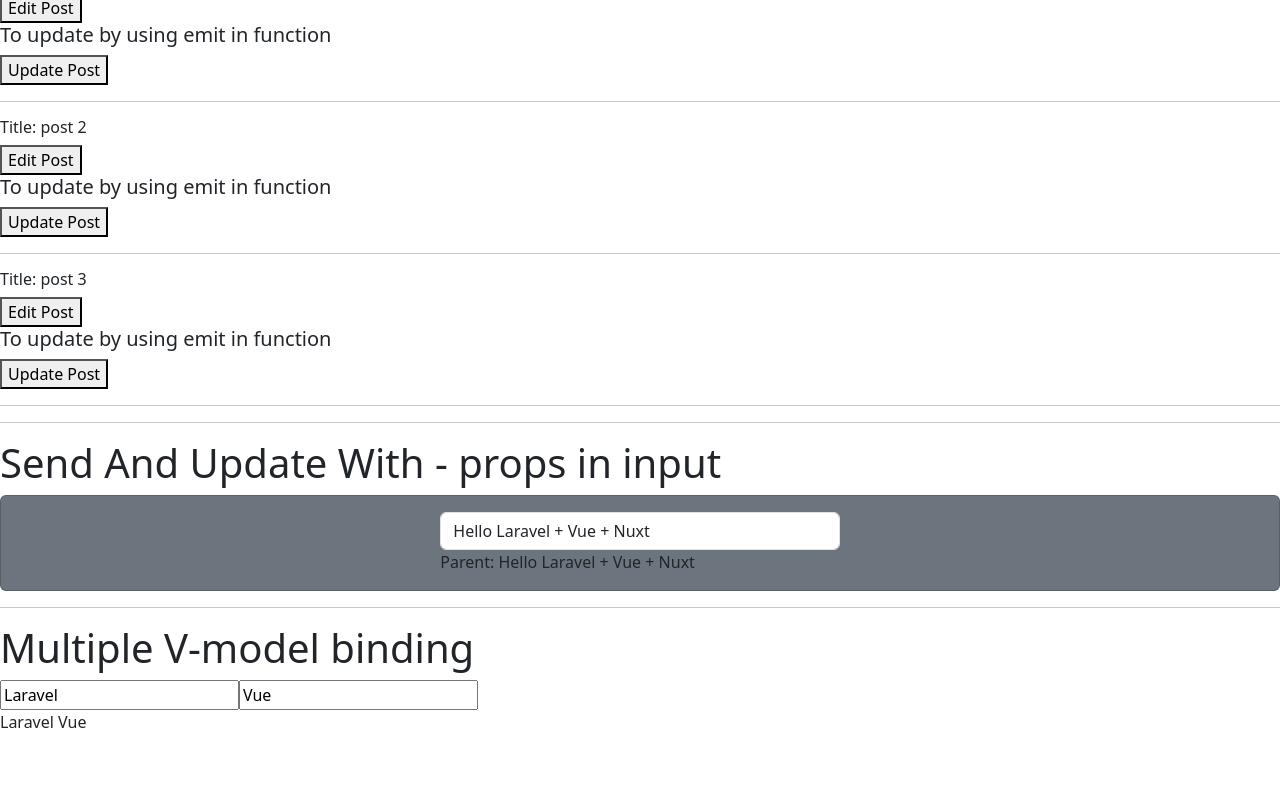
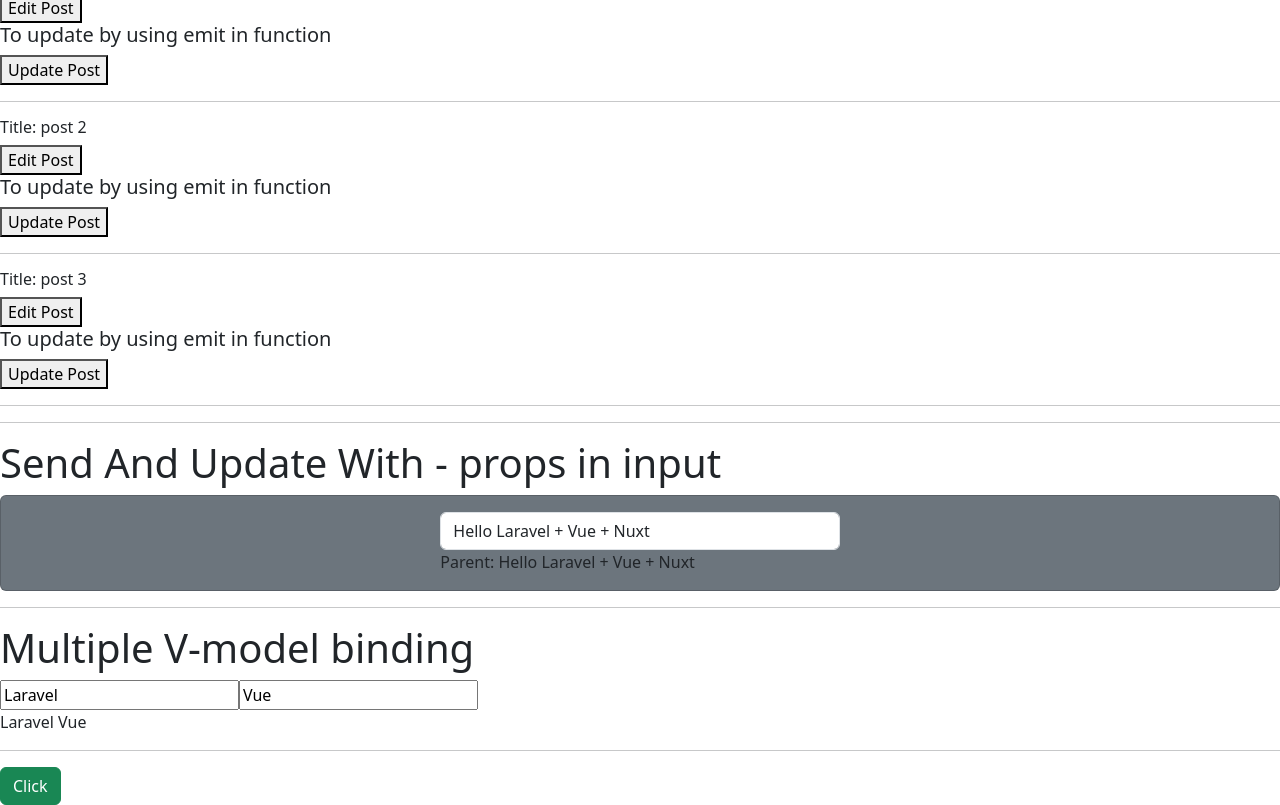
Before and after one commit to MinKhantNaung/learn_vue3_composition_api, a Vue app in the folder 1_vue_composition_api_and_pinia/: page / in a window 1280 px wide. Shown: the part 4274-5079 px from the top of the page. Before the commit the page ends 5008 px from the top, so only its background shows below. Built offline with nearby package versions, Linux system fonts and the light colour scheme.

Commit message:
fallthrough attributes

```diff
--- /dev/null
+++ b/1_vue_composition_api_and_pinia/src/components/MyButton.vue
@@ -0,0 +1,10 @@
+<template>
+        <button @click.prevent="showAlert">Click</button>
+</template>
+
+<script setup>
+// child will be first // and parent will be second
+const showAlert = () => {
+    alert('I am Laravel+Vue+Nuxt Developer')
+}
+</script>
--- a/1_vue_composition_api_and_pinia/src/views/HomeView.vue
+++ b/1_vue_composition_api_and_pinia/src/views/HomeView.vue
@@ -10,6 +10,7 @@ import PropValidate from "../components/PropValidate.vue";
 import PostsVue from "../components/PostsVue.vue";
 import CustomInput from "../components/CustomInput.vue";
 import UserName from '../components/UserName.vue'
+import MyButton from "../components/MyButton.vue";
 
 onBeforeMount
 (() => {
@@ -53,6 +54,11 @@ const searchText = ref('Hello Laravel + Vue + Nuxt')
 // Multiple V-model binding
 const firstName = ref('Laravel')
 const lastName = ref('Vue')
+
+// Fallthrough Attributes
+const showAlert = () => {
+  alert('You are Laravel+vue+react+nuxt+next Developer')
+}
 </script>
 
 <template>
@@ -75,5 +81,7 @@ const lastName = ref('Vue')
     <CustomInput :searchText="searchText" @update-text="searchText = $event" />
     <hr>
     <UserName v-model:firstName="firstName" v-model:lastName="lastName"/>
+    <hr>
+    <MyButton class="btn btn-success" @click.prevent="showAlert" />
   </div>
 </template>
```
